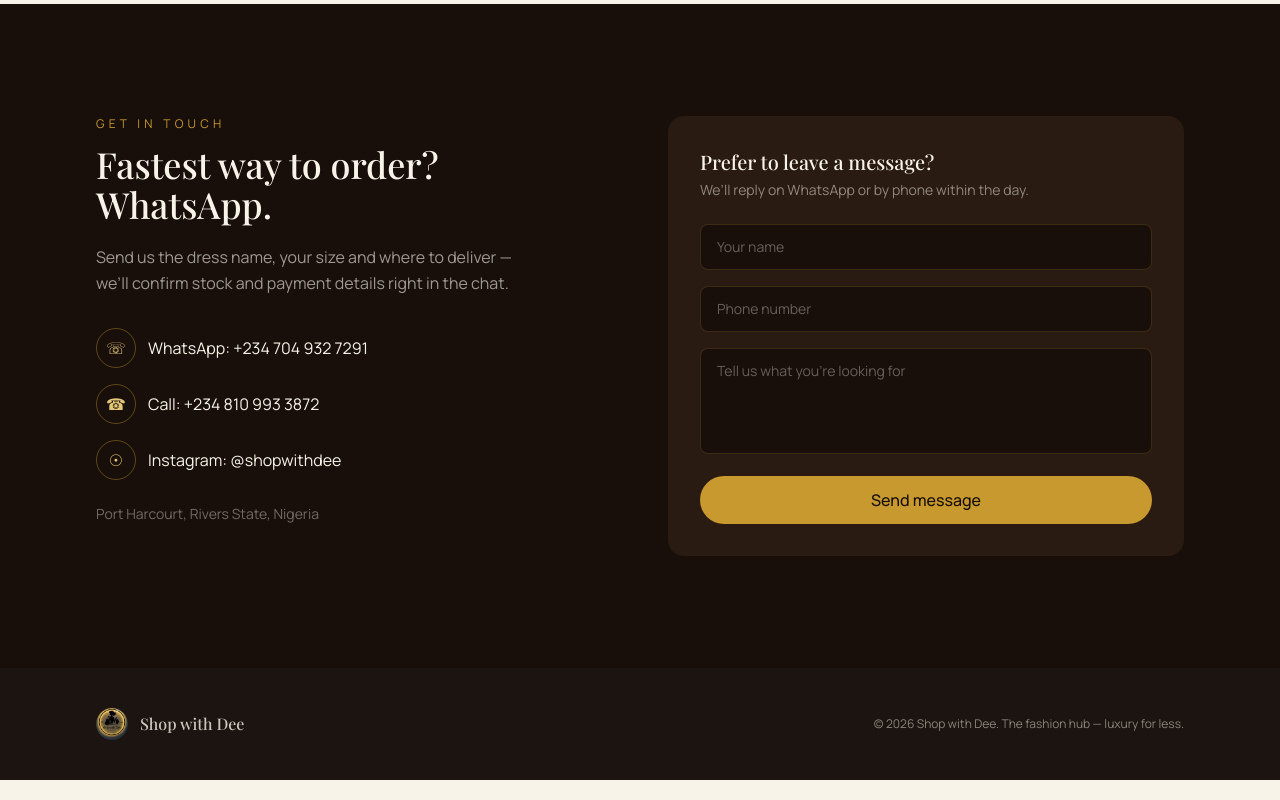
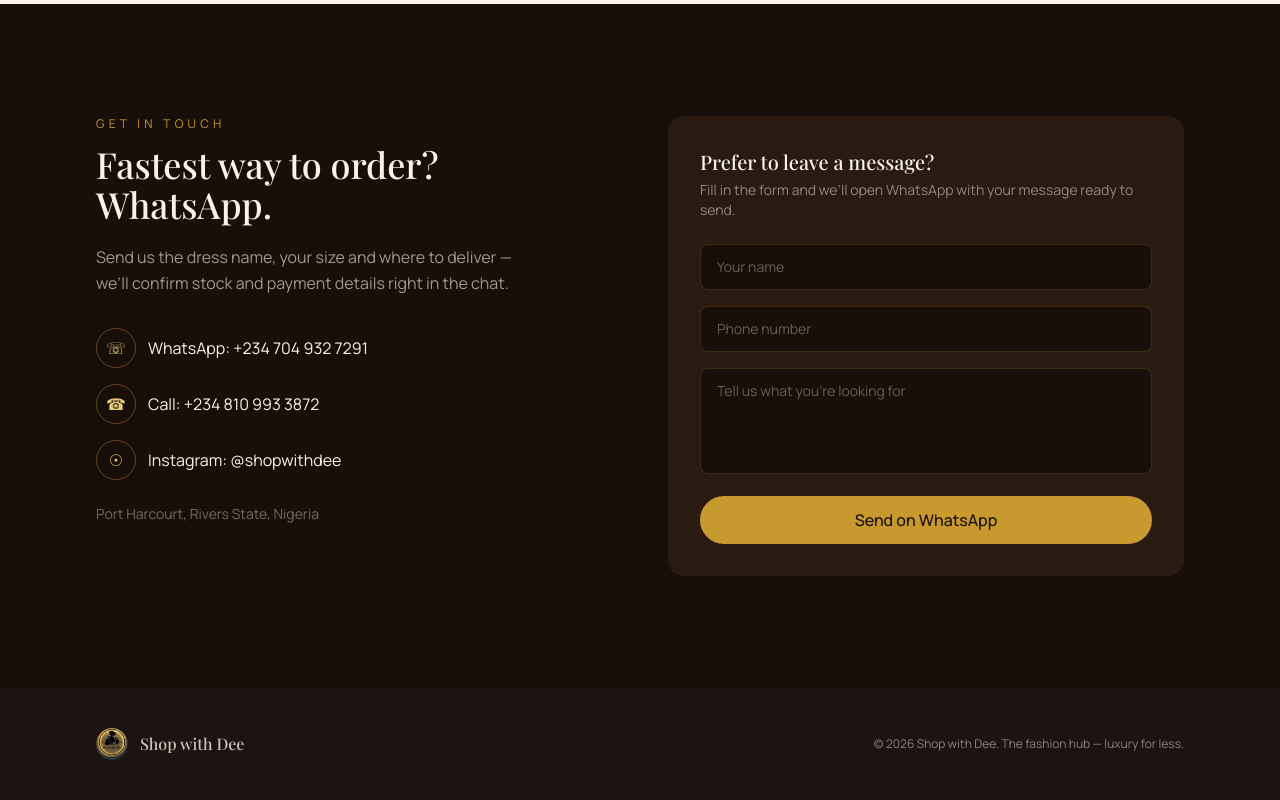
Before and after one commit to Uwehbaridu/shop-with-dee, a React (Vite) app: page / in a window 1280 px wide. Shown: the part 3977-4777 px from the top of the page. Built offline with nearby package versions, Linux system fonts and the light colour scheme; no server answers; the database is empty; a web font is replaced by a local one.

Commit message:
Route contact form messages to WhatsApp with pre-filled details

```diff
--- a/src/components/Contact.jsx
+++ b/src/components/Contact.jsx
@@ -1,23 +1,30 @@
 import { useState } from "react";
 import { siteConfig, buildWhatsAppLink } from "../config";
-import { submitContactMessage } from "../firebase";
 
 const initialForm = { name: "", phone: "", message: "" };
 
+/** Builds a WhatsApp link with the contact form details pre-filled. */
+function buildContactWhatsAppLink({ name, phone, message }) {
+  const base = `https://wa.me/${siteConfig.whatsappNumber}`;
+  const text = [
+    "Hi Shop with Dee!",
+    "",
+    `Name: ${name}`,
+    `Phone: ${phone}`,
+    "",
+    message,
+  ].join("\n");
+  return `${base}?text=${encodeURIComponent(text)}`;
+}
+
 export default function Contact() {
   const [form, setForm] = useState(initialForm);
-  const [status, setStatus] = useState("idle"); // idle | sending | sent | error
 
-  async function handleSubmit(e) {
+  function handleSubmit(e) {
     e.preventDefault();
-    setStatus("sending");
-    const ok = await submitContactMessage(form);
-    if (ok) {
-      setStatus("sent");
+    const url = buildContactWhatsAppLink(form);
+    window.open(url, "_blank", "noopener,noreferrer");
     setForm(initialForm);
-    } else {
-      setStatus("error");
-    }
   }
 
   return (
@@ -79,14 +86,10 @@ export default function Contact() {
             Prefer to leave a message?
           </h3>
           <p className="text-cream/50 text-sm mb-6">
-            We&rsquo;ll reply on WhatsApp or by phone within the day.
+            Fill in the form and we&rsquo;ll open WhatsApp with your message
+            ready to send.
           </p>
 
-          {status === "sent" ? (
-            <div className="text-gold-light bg-gold/10 border border-gold/30 rounded-xl p-5 text-sm">
-              Message received — thank you! We&rsquo;ll be in touch shortly.
-            </div>
-          ) : (
           <form onSubmit={handleSubmit} className="flex flex-col gap-4">
             <div>
               <label htmlFor="name" className="sr-only">
@@ -131,19 +134,11 @@ export default function Contact() {
             </div>
             <button
               type="submit"
-                disabled={status === "sending"}
-                className="rounded-full bg-gold text-espresso-dark py-3 font-medium hover:bg-gold-light transition-colors disabled:opacity-60"
+              className="rounded-full bg-gold text-espresso-dark py-3 font-medium hover:bg-gold-light transition-colors"
             >
-                {status === "sending" ? "Sending…" : "Send message"}
+              Send on WhatsApp
             </button>
-              {status === "error" && (
-                <p className="text-berry text-sm">
-                  Firebase isn&rsquo;t connected yet — message us on WhatsApp
-                  instead, or add your Firebase keys to .env.
-                </p>
-              )}
           </form>
-          )}
         </div>
       </div>
     </section>
```
Lines whose indentation alone changed are shown as unchanged.
